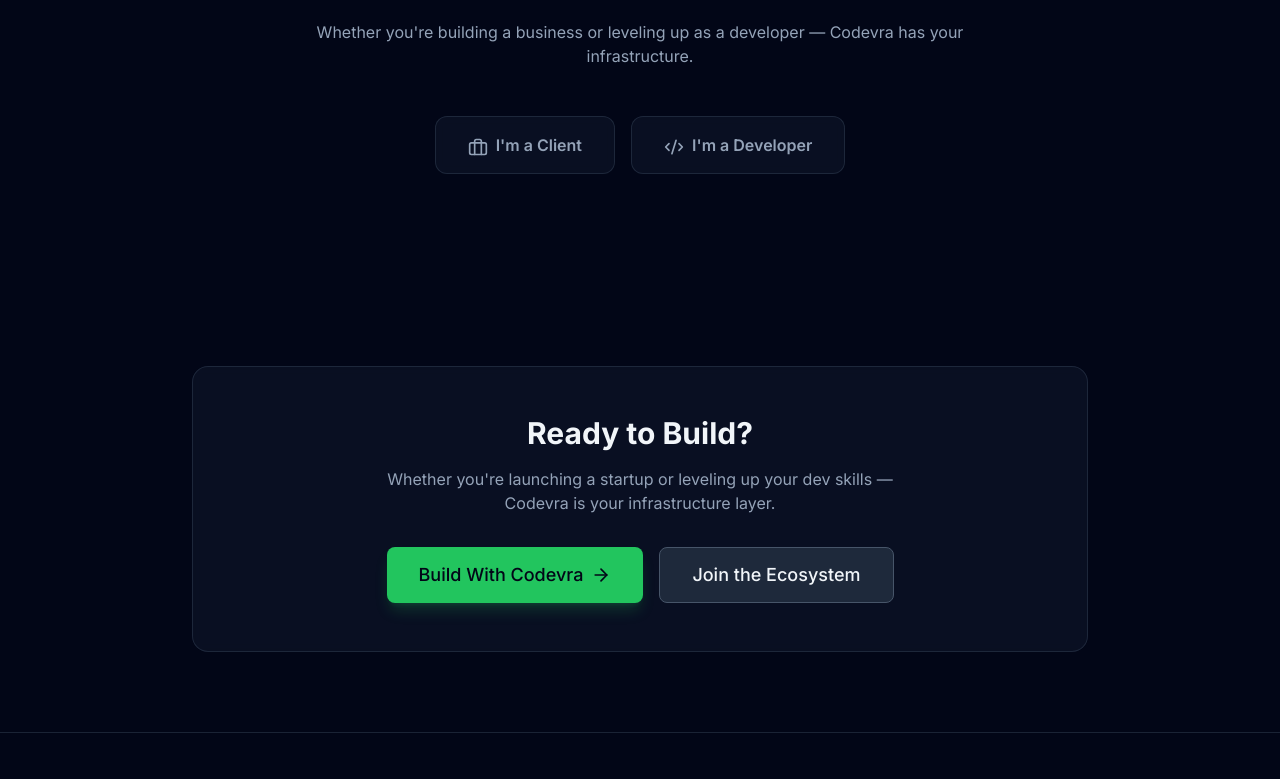
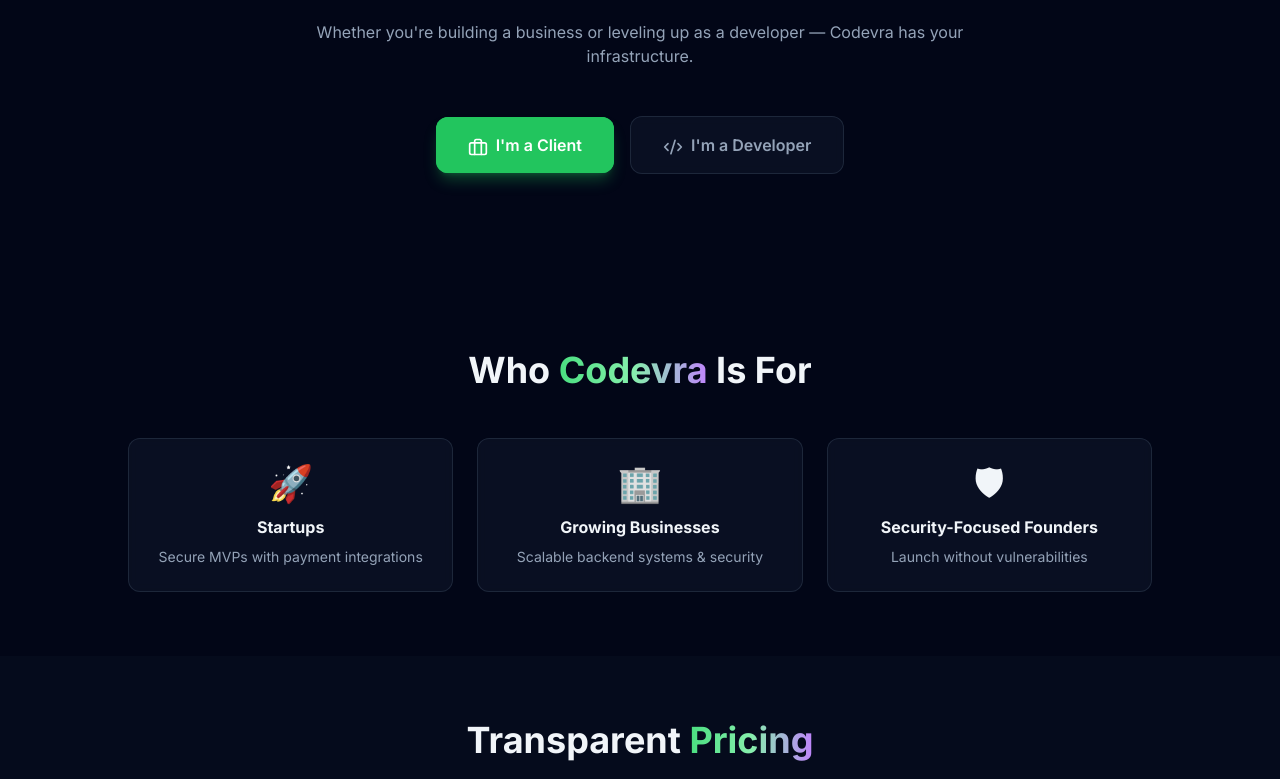
Before and after one commit to codevradevs/coding-evolution-era, a React (Vite) app in the folder frontend/codevrafront/: page / in a window 1280 px wide. Shown: the part 1133-1912 px from the top of the page. Built offline with nearby package versions, Linux system fonts and the light colour scheme; no server answers; the HTML template or start-up script is replaced by a standard one.

Commit message:
homepage

```diff
--- a/frontend/codevrafront/src/pages/HomePage.jsx
+++ b/frontend/codevrafront/src/pages/HomePage.jsx
@@ -8,7 +8,7 @@
 import DeveloperMode from '../components/DeveloperMode';
 
 export default function HomePage() {
-  const [mode, setMode] = useState(null);
+  const [mode, setMode] = useState('client');
 
   return (
     <div className="relative">
@@ -74,8 +74,7 @@
             </div>
           </motion.div>
 
-          {!mode && (
-            <motion.div
+          <motion.div
               initial={{ opacity: 0, y: 20 }}
               animate={{ opacity: 1, y: 0 }}
               transition={{ duration: 0.6, delay: 0.7 }}
@@ -98,7 +97,6 @@
                 </Button>
               </Link>
             </motion.div>
-          )}
 
           <motion.div
             initial={{ opacity: 0, y: 40 }}
@@ -159,8 +157,7 @@
         {mode === 'developer' && <DeveloperMode key="developer" />}
       </AnimatePresence>
 
-      {!mode && (
-        <section className="relative py-20 px-4">
+      <section className="relative py-20 px-4">
           <div className="max-w-4xl mx-auto">
             <motion.div
               initial={{ opacity: 0, y: 30 }}
@@ -188,7 +185,6 @@
             </motion.div>
           </div>
         </section>
-      )}
     </div>
   );
 }
```
